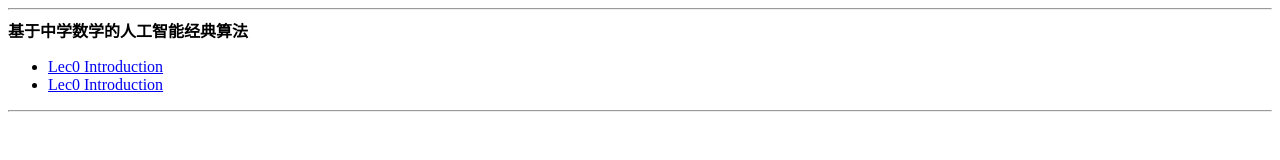
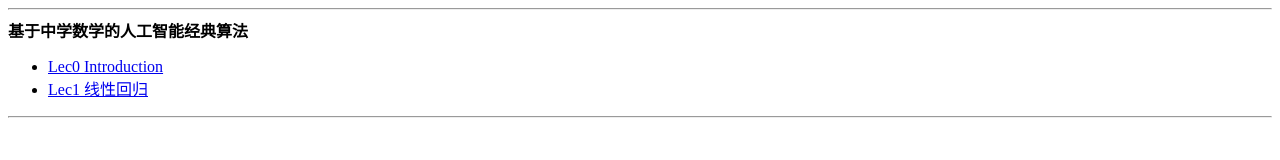
Before and after one commit to xy160322/aicourse2025spring, a plain HTML site: page index.html in a window 1280 px wide. Drawn offline with Linux system fonts and the light colour scheme.

Commit message:
modify index.html

```diff
--- a/index.html
+++ b/index.html
@@ -6,7 +6,7 @@
 <ul>
 
 <li> <a href="Lec0/Lec0.html"> Lec0  Introduction </a>
-<li> <a href="Lec1/Lec1.html"> Lec0  Introduction </a>
+<li> <a href="Lec1/Lec1.html"> Lec1  线性回归 </a>
 
 
 <!--
```
